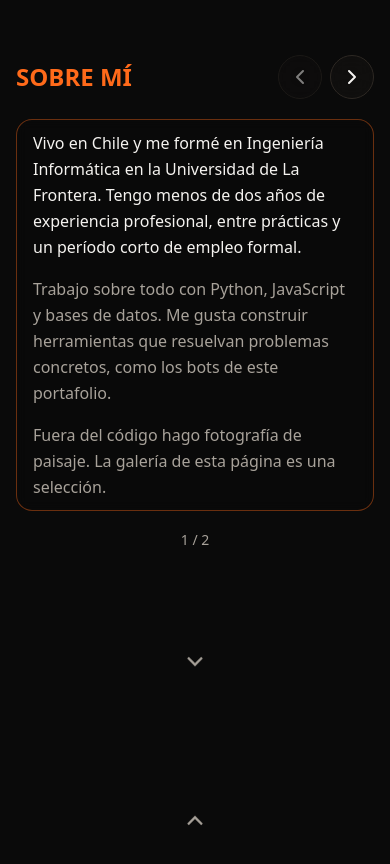
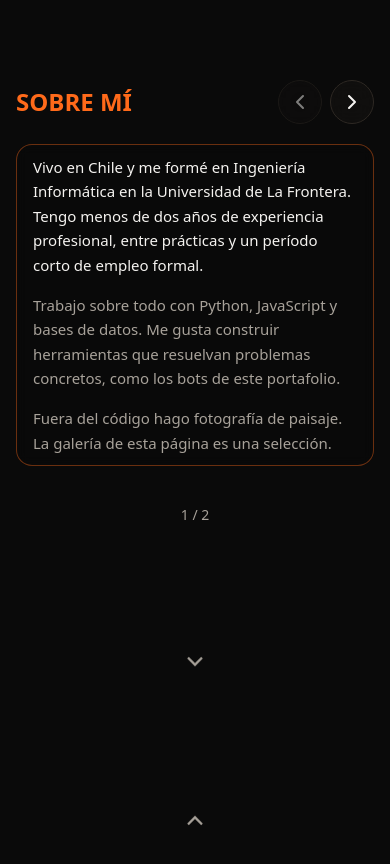
Before and after one commit to ElianBustamante/ElianBustamante.github.io, a React (Vite) app: page /#inicio in a window 390 px wide. Shown: the part 2680-3544 px from the top of the page. Built offline with nearby package versions, Linux system fonts and the light colour scheme.

Commit message:
style(about): scale paragraph text size gradually in short and narrow viewports

```diff
--- a/src/components/About.jsx
+++ b/src/components/About.jsx
@@ -94,13 +94,13 @@ export default function About() {
         <div
           className={`${GLASS_CARD} p-4 sm:p-5 pt-2.5 sm:pt-3.5 compact:p-2.5 compact:px-4 compact:pt-1 [@media(min-height:441px)]:compact:p-4 [@media(min-height:441px)]:compact:pt-2.5 space-y-4 compact:space-y-2 [&>p:last-child]:-mb-1.5 ${pageItemClass}`.trim()}
         >
-          <p className="max-w-[65ch] text-text text-[1rem] compact:text-[0.875rem] leading-relaxed">
+          <p className="max-w-[65ch] text-text text-[1rem] short:text-[clamp(0.8125rem,3.3vh,1rem)] max-[400px]:text-[0.9375rem] max-[340px]:text-[0.875rem] leading-relaxed">
             {t('about.p1')}
           </p>
-          <p className="max-w-[65ch] text-muted text-[1rem] compact:text-[0.875rem] leading-relaxed">
+          <p className="max-w-[65ch] text-muted text-[1rem] short:text-[clamp(0.8125rem,3.3vh,1rem)] max-[400px]:text-[0.9375rem] max-[340px]:text-[0.875rem] leading-relaxed">
             {t('about.p2')}
           </p>
-          <p className="max-w-[65ch] text-muted text-[1rem] compact:text-[0.875rem] leading-relaxed">
+          <p className="max-w-[65ch] text-muted text-[1rem] short:text-[clamp(0.8125rem,3.3vh,1rem)] max-[400px]:text-[0.9375rem] max-[340px]:text-[0.875rem] leading-relaxed">
             {t('about.p3')}
           </p>
         </div>
```
